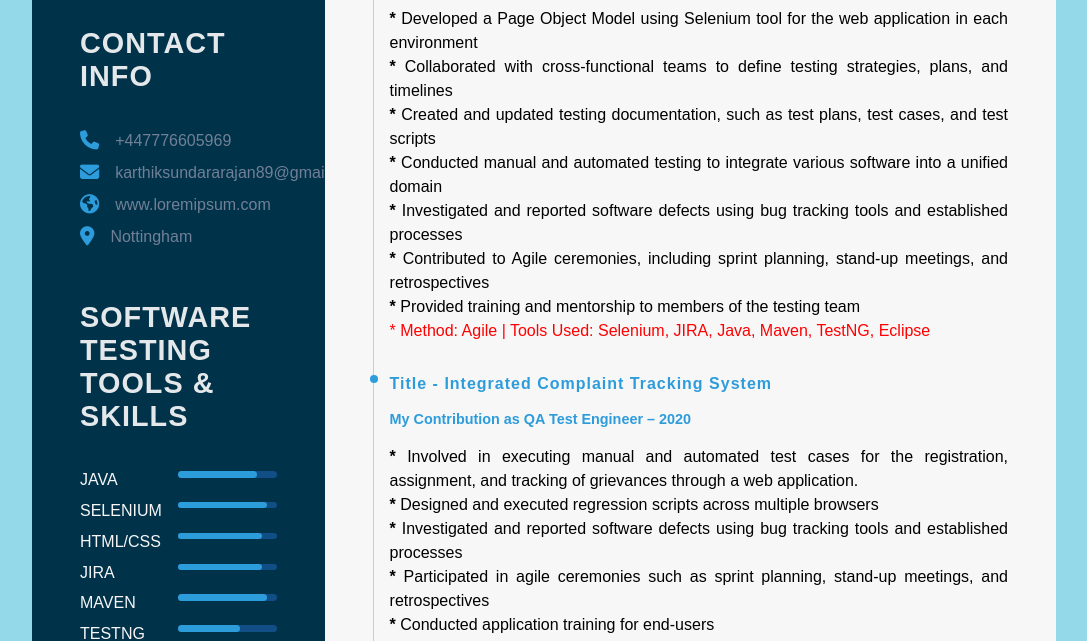
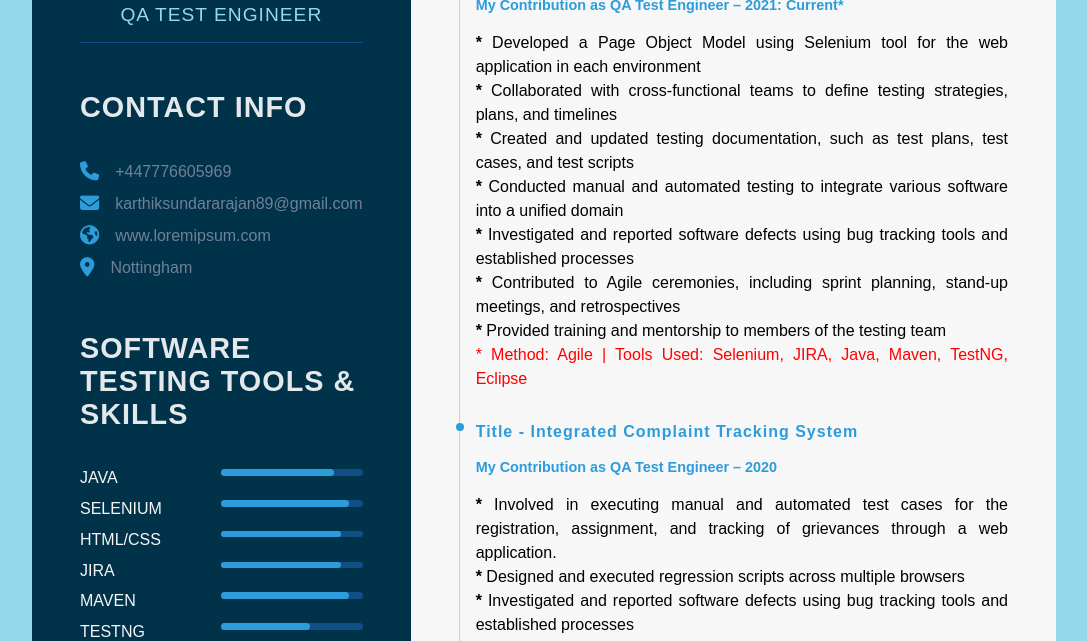
Before and after one commit to KarthikSun2017/ImKarthikQA, a plain HTML site: page index.html in a window 1280 px wide. Shown: the part 459-1100 px from the top of the page, without its empty margins (96-1183 px from the left). Drawn offline with Linux system fonts and the light colour scheme.

Commit message:
Update styles.css

```diff
--- a/styles.css
+++ b/styles.css
@@ -19,12 +19,12 @@ body{
 }
 
 .left-section{
-    grid-column: span 2;
+    grid-column: span 2.5;
     height: 100%;
     background-color: #00324A;
 }
 .right-section{
-    grid-column: span 5;
+    grid-column: span 6;
     background-color: #f7f7f7;
     height: 100%;
 }
```
